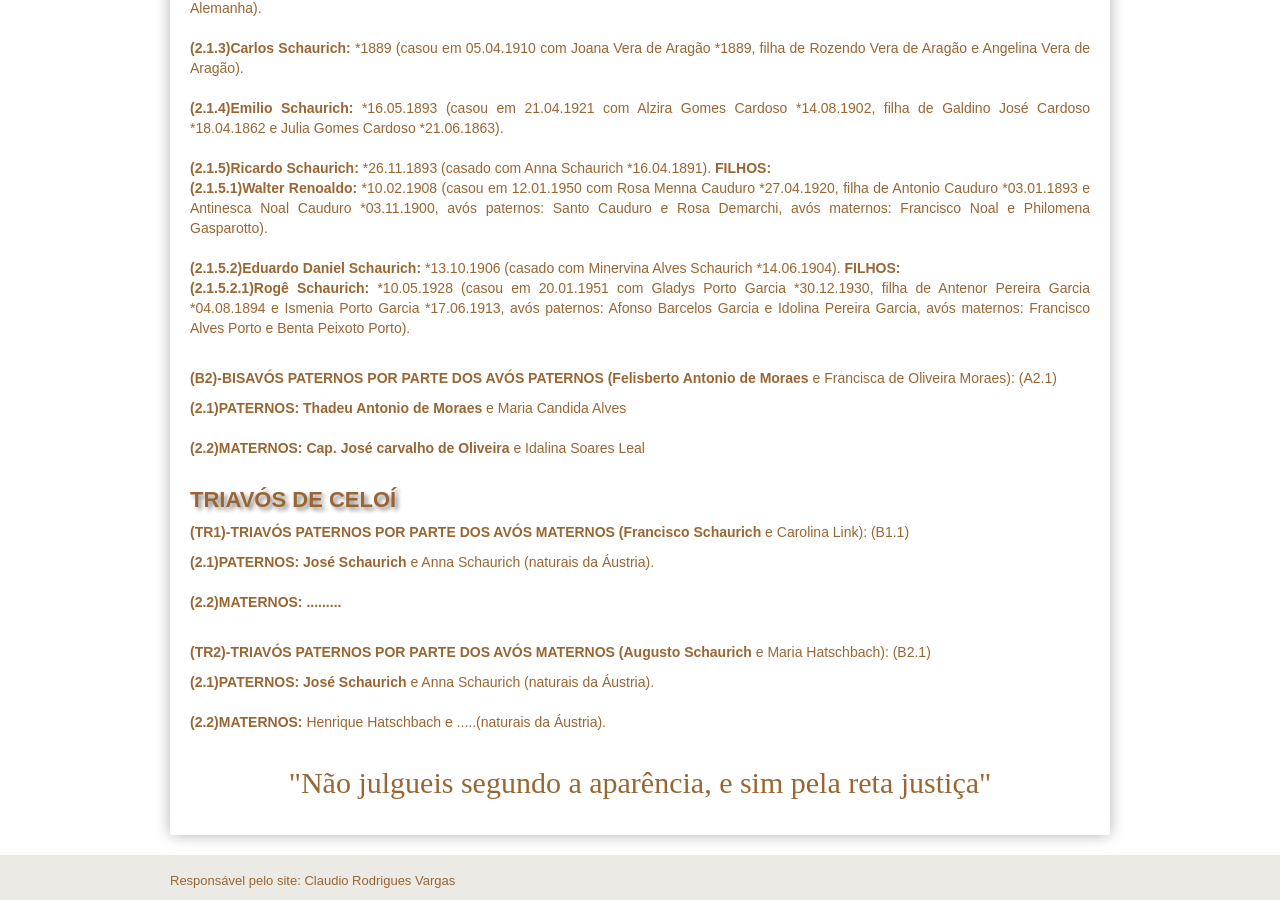
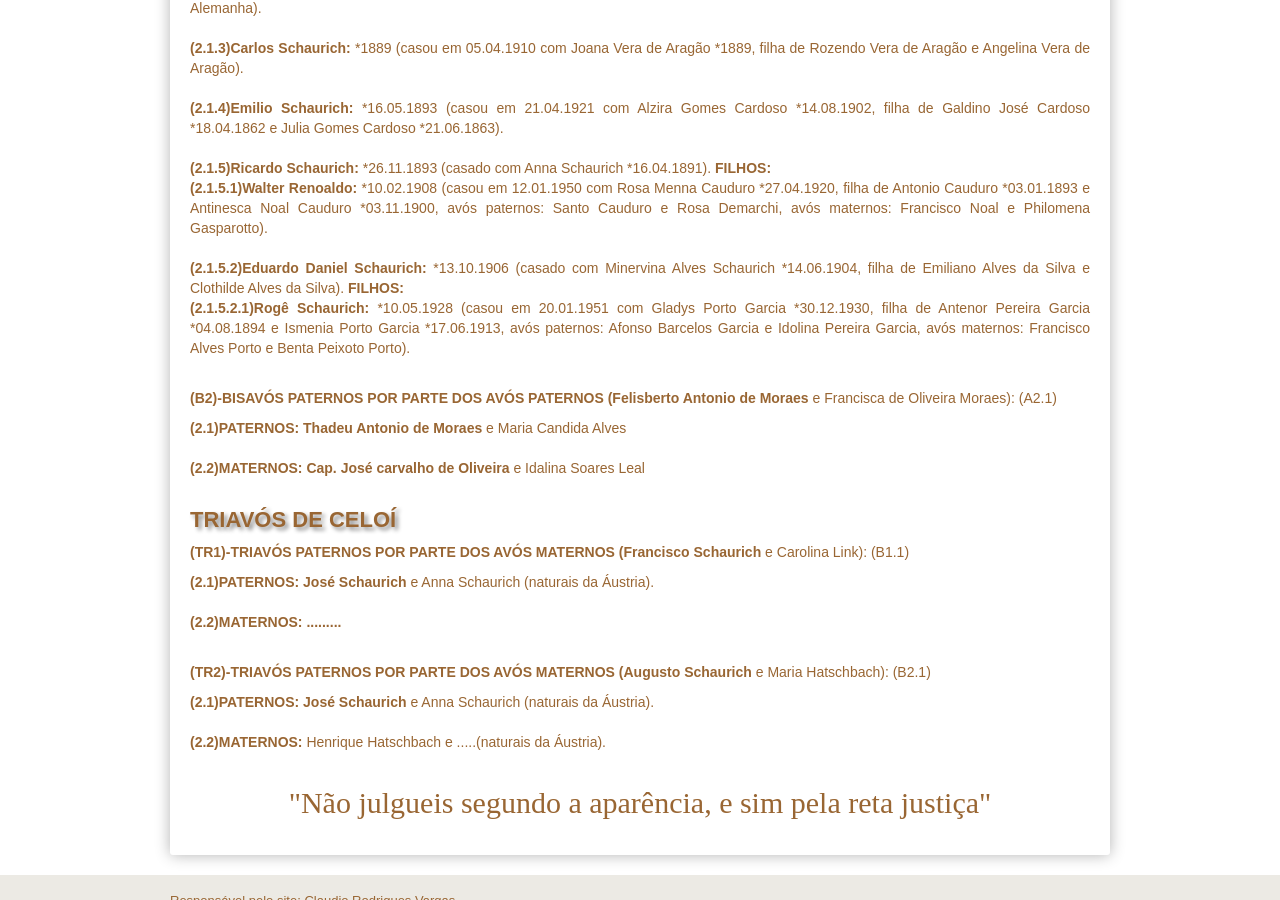
Before and after one commit to claudiovargas1955/claudiovargas1955.github.io, a Jekyll site: the page built from _pages/familia-schaurich.html, in a window 1280 px wide and 900 px high, scrolled down 1339 px. Built offline with Jekyll 4.4.1, drawn with Linux system fonts in a browser that asks for light colours; some web fonts are replaced.

Commit message:
Update familia-schaurich.html

```diff
--- a/_pages/familia-schaurich.html
+++ b/_pages/familia-schaurich.html
@@ -224,7 +224,8 @@ Ortiz  avós maternos: José da Silva Moura e Francisca Vargas de Moura RC-83).
             Cauduro *03.01.1893 e Antinesca Noal Cauduro *03.11.1900, avós paternos: Santo Cauduro e Rosa Demarchi, avós maternos:
             Francisco Noal e Philomena Gasparotto).<br><br>
 
-            <b>(2.1.5.2)Eduardo Daniel Schaurich: </b>*13.10.1906 (casado com Minervina Alves Schaurich *14.06.1904). <b>FILHOS: </b><br>
+            <b>(2.1.5.2)Eduardo Daniel Schaurich: </b>*13.10.1906 (casado com Minervina Alves Schaurich *14.06.1904, filha de Emiliano
+            Alves da Silva e Clothilde Alves da Silva). <b>FILHOS: </b><br>
                <b>(2.1.5.2.1)Rogê Schaurich: </b>*10.05.1928 (casou em 20.01.1951 com Gladys Porto Garcia *30.12.1930, filha de Antenor
                Pereira Garcia *04.08.1894 e Ismenia Porto Garcia *17.06.1913, avós paternos: Afonso Barcelos Garcia e Idolina Pereira
                Garcia, avós maternos: Francisco Alves Porto e Benta Peixoto Porto). <br><br>
```
